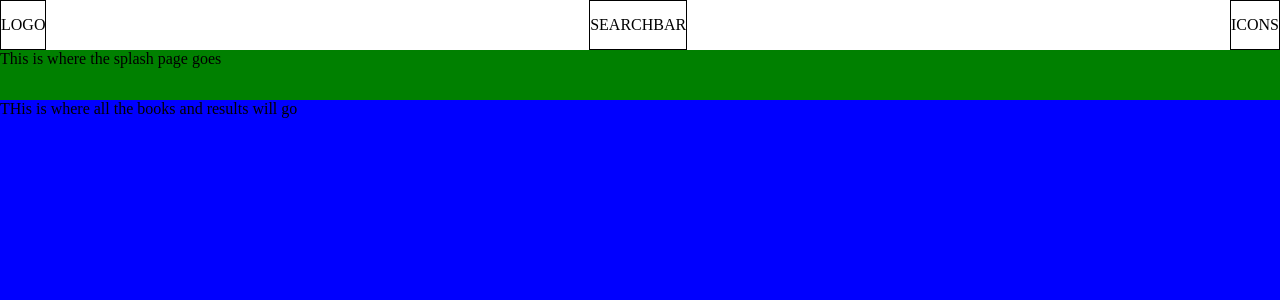
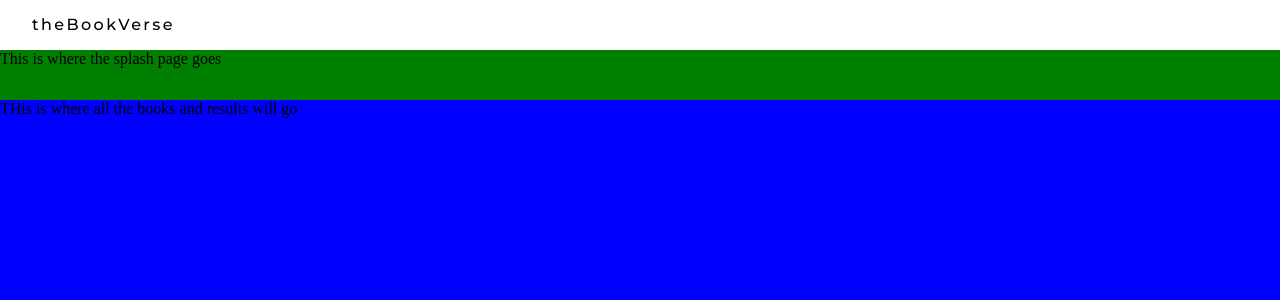
Before and after one commit to staceyjf/theBookVerse, a React (Vite) app: page / in a window 1280 px wide. Shown: the top 300 px of the page. Built offline with nearby package versions, Linux system fonts and the light colour scheme.

Commit message:
navbar add

```diff
--- a/src/App.jsx
+++ b/src/App.jsx
@@ -1,8 +1,8 @@
 import { useState } from "react";
 import "./App.scss";
 import Navbar from "./components/Navbar/Navbar";
-import Home from "./containers/Home/Home.jsx";
-import Results from "./containers/Results/Results";
+import HomeContainer from "./containers/HomeContainer/HomeContainer.jsx";
+import ResultsContainer from "./containers/ResultsContainer/ResultsContainer.jsx";
 
 function App() {
   const [count, setCount] = useState(0);
@@ -10,8 +10,8 @@ function App() {
   return (
     <div className="flexbox">
       <Navbar />
-      <Home />
-      <Results />
+      <HomeContainer />
+      <ResultsContainer />
     </div>
   );
 }
--- a/src/components/Navbar/Navbar.jsx
+++ b/src/components/Navbar/Navbar.jsx
@@ -3,9 +3,7 @@ import styles from "./Navbar.module.scss";
 function Navbar() {
   return (
     <nav className={styles.nav}>
-      <div className={styles.logo_container}>LOGO</div>
-      <div className={styles.searchbar_container}>SEARCHBAR</div>
-      <div className={styles.icons_container}>ICONS</div>
+      <div className={styles.logo_container}>theBookVerse</div>
     </nav>
   );
 }
--- a/src/components/Navbar/Navbar.module.scss
+++ b/src/components/Navbar/Navbar.module.scss
@@ -1,26 +1,16 @@
+@import "../../scss/partials/brand-variables";
+
 nav {
   display: flex;
   align-items: center;
   justify-content: space-between;
   width: 100%;
   height: 50px;
+  @include font--primary(500);
 
   & .logo_container {
-    border: 1px solid black;
     height: 100%;
-    display: flex;
-    align-items: center;
-  }
-
-  & .searchbar_container {
-    border: 1px solid black;
-    height: 100%;
-    display: flex;
-    align-items: center;
-  }
-  & .icons_container {
-    border: 1px solid black;
-    height: 100%;
+    padding: 2em;
     display: flex;
     align-items: center;
   }
--- a/src/containers/Home/Home.jsx
+++ b/src/containers/HomeContainer/HomeContainer.jsx
@@ -1,6 +1,6 @@
-import styles from "./Home.module.scss";
+import styles from "./HomeContainer.module.scss";
 
-function Home() {
+function HomeContainer() {
   return (
     <section className={styles.home}>
       This is where the splash page goes
@@ -8,4 +8,4 @@ function Home() {
   );
 }
 
-export default Home;
+export default HomeContainer;
--- a/src/containers/Results/Results.jsx
+++ b/src/containers/ResultsContainer/ResultsContainer.jsx
@@ -1,6 +1,6 @@
-import styles from "./Results.module.scss";
+import styles from "./ResultsContainer.module.scss";
 
-function Results() {
+function ResultsContainer() {
   return (
     <section className={styles.results}>
       THis is where all the books and results will go
@@ -8,4 +8,4 @@ function Results() {
   );
 }
 
-export default Results;
+export default ResultsContainer;
--- a/src/scss/partials/_brand-variables.scss
+++ b/src/scss/partials/_brand-variables.scss
@@ -1,9 +1,9 @@
-@import url("https://fonts.googleapis.com/css2?family=Montserrat:ital,wght@0,100..900;1,100..900&display=swap");
+@import url("https://fonts.googleapis.com/css2?family=Montserrat:ital,wght@0,100..900;1,100..900&family=Open+Sans:ital,wght@0,300..800;1,300..800&display=swap");
 
 $primary-color: #ff6ed9;
 $primary-color-light: #ffe6e7;
-$secondary-color: #9e98dc;
-$secondary-color-light: #efeef6;
+$secondary-color: #4c3db2;
+$secondary-color-light: #9e98dc;
 
 // taking the fonts weight as params for easy customisation
 @mixin font--primary($weight) {
@@ -13,8 +13,9 @@ $secondary-color-light: #efeef6;
   letter-spacing: 0.15em;
 }
 
-// @mixin font--secondary($weight) {
-//   font-family: "IBM Plex Sans", "Helvetica Neue", sans-serif; //Geneva
-//   font-weight: $weight;
-//   letter-spacing: 0.025em;
-// }
+@mixin font--secondary($weight) {
+  font-family: "Open Sans", sans-serif;
+  font-optical-sizing: auto;
+  font-weight: $weight;
+  letter-spacing: 0.025em;
+}
```
Also changed, not shown: src/containers/HomeContainer/HomeContainer.module.scss (renamed from src/containers/Home/Home.module.scss), src/containers/ResultsContainer/ResultsContainer.module.scss (renamed from src/containers/Results/Results.module.scss).
